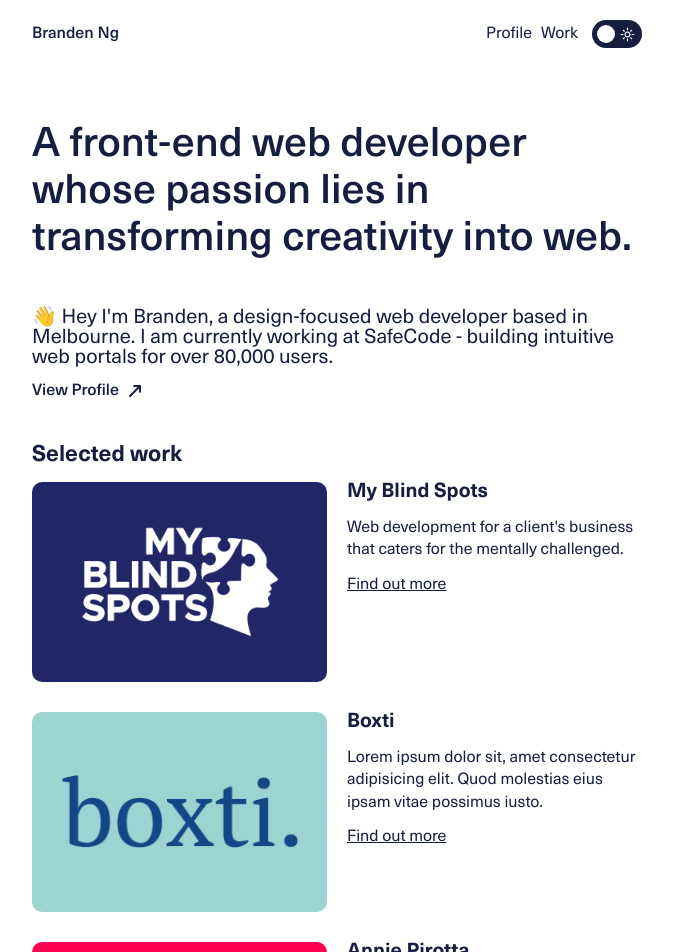
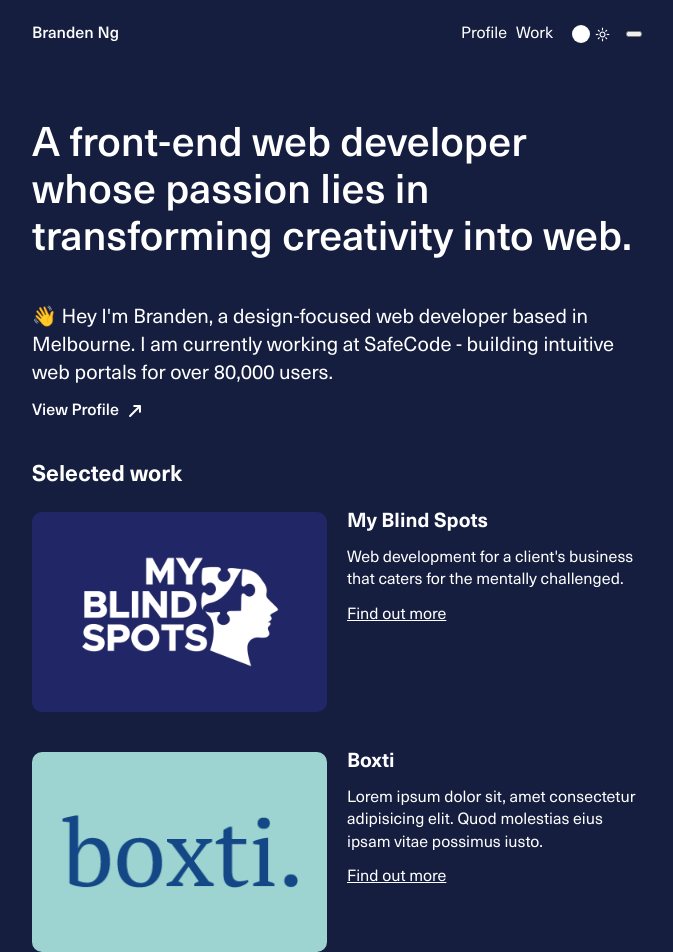
Before and after one commit to BrandenDaniel/React-portoflio, a React (Create React App) app: page / in a window 1280 px wide. Shown: the top 952 px of the page, without its empty margins (303-976 px from the left). Built offline with nearby package versions, Linux system fonts and the light colour scheme.

Commit message:
-general progress

```diff
--- a/public/index.html
+++ b/public/index.html
@@ -32,7 +32,7 @@
 
     <title>Branden Ng - Front End Web Developer</title>
   </head>
-  <body>
+  <body data-theme="dark">
     <noscript>You need to enable JavaScript to run this app.</noscript>
     <div id="root"></div>
     <!--
--- a/src/assets/sass/home.scss
+++ b/src/assets/sass/home.scss
@@ -13,13 +13,14 @@
     }
 
     h1 {
-      font-size: 2rem;
+      font-size: 2.25rem;
       font-weight: 500;
       line-height: 1.2;
     }
 
     h2 {
       font-size: 1.1rem;
+      line-height: 1.4;
       font-weight: 400;
     }
 
@@ -58,7 +59,7 @@
   &__list {
     display: flex;
     flex-direction: column;
-    gap: 30px;
+    gap: 40px;
 
     h3 {
       margin-bottom: -15px;
--- a/src/component/Nav.js
+++ b/src/component/Nav.js
@@ -2,6 +2,11 @@ import "../assets/sass/nav.scss";
 import { FontAwesomeIcon } from "@fortawesome/react-fontawesome";
 import { faMoon } from "@fortawesome/free-solid-svg-icons";
 import { Link } from "react-router-dom";
+import React, { useState } from "react";
+
+function initialMode() {
+  return true;
+}
 
 function Nav() {
   const setDarkTheme = () => {
@@ -20,6 +25,22 @@ function Nav() {
     }
   };
 
+  let [mode, setMode] = useState(() => initialMode());
+
+  function modeToggle() {
+    setMode(() => {
+      mode = !mode;
+    });
+
+    console.log(mode);
+
+    if (mode === true) {
+      return document.querySelector("body").setAttribute("data-theme", "dark");
+    } else if (mode === false) {
+      return document.querySelector("body").setAttribute("data-theme", "light");
+    }
+  }
+
   return (
     <div className="nav">
       <div className="nav__links">
@@ -35,6 +56,7 @@ function Nav() {
             <span className="material-symbols-outlined">light_mode</span>
             <input type="checkbox" onChange={toggleTheme} />
           </span>
+          <button onClick={modeToggle}></button>
         </div>
       </div>
     </div>
```
